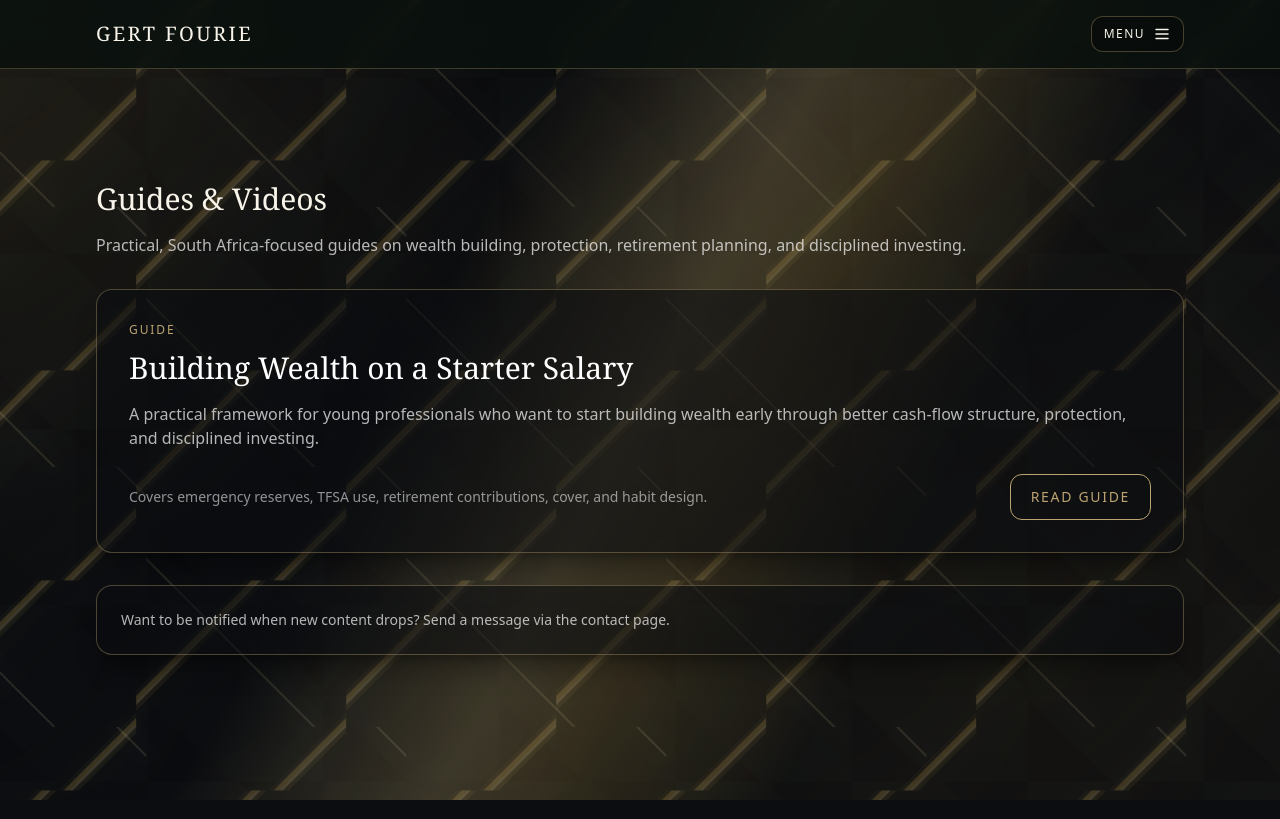
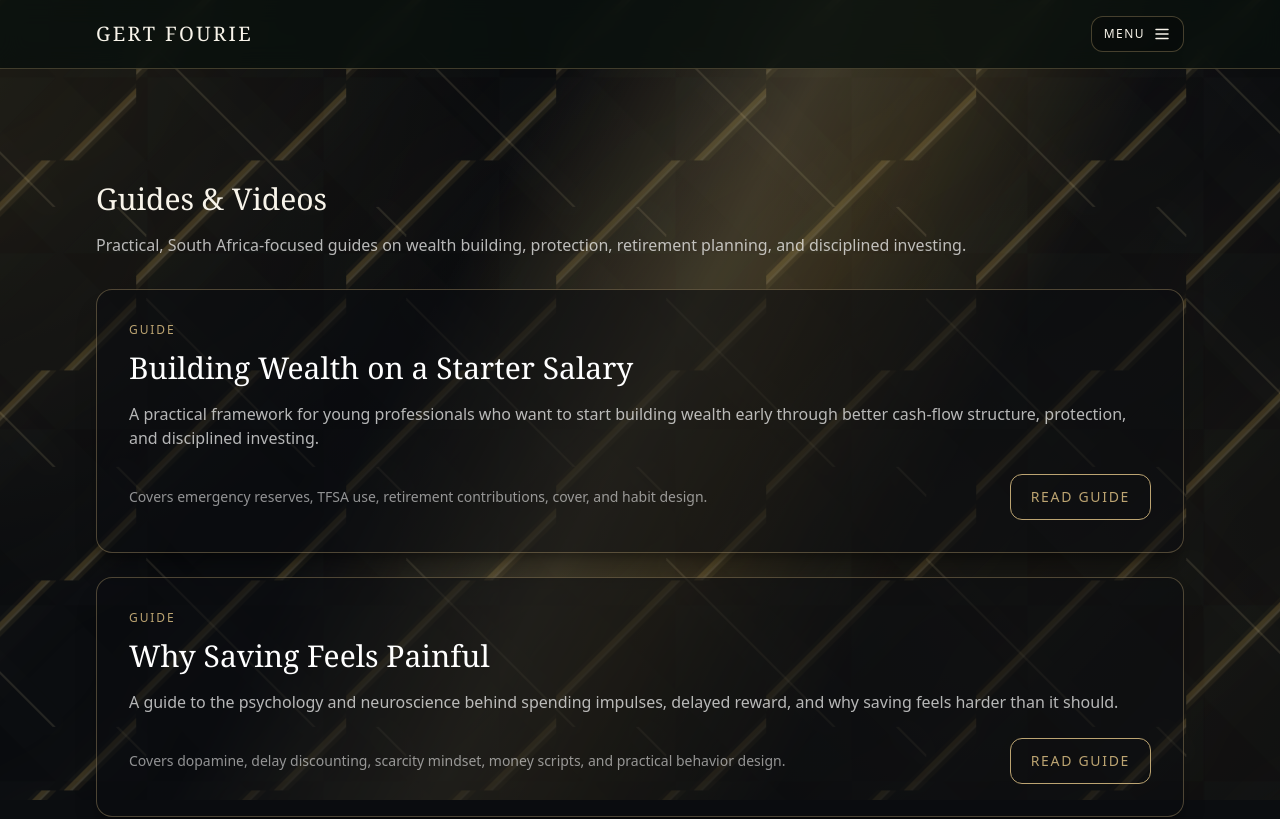
Before and after one commit to Beastslayer2600/fortitudo-studio-multipage, a Next.js app: page /guides in a window 1280 px wide. Shown: the top 819 px of the page. Built offline with nearby package versions, Linux system fonts and the light colour scheme.

Commit message:
Saving is painful guide

```diff
--- a/app/(site)/guides/page.tsx
+++ b/app/(site)/guides/page.tsx
@@ -4,6 +4,25 @@ import Link from "next/link";
 export const metadata: Metadata = {
   title: "Guides & Videos",
 };
+
+const guides = [
+  {
+    title: "Building Wealth on a Starter Salary",
+    description:
+      "A practical framework for young professionals who want to start building wealth early through better cash-flow structure, protection, and disciplined investing.",
+    coverage:
+      "Covers emergency reserves, TFSA use, retirement contributions, cover, and habit design.",
+    href: "/guides/building-wealth-on-a-starter-salary",
+  },
+  {
+    title: "Why Saving Feels Painful",
+    description:
+      "A guide to the psychology and neuroscience behind spending impulses, delayed reward, and why saving feels harder than it should.",
+    coverage:
+      "Covers dopamine, delay discounting, scarcity mindset, money scripts, and practical behavior design.",
+    href: "/guides/why-saving-feels-painful",
+  },
+] as const;
 
 export default function Guides() {
   return (
@@ -17,29 +36,23 @@ export default function Guides() {
           planning, and disciplined investing.
         </p>
 
-        <div className="mt-8">
-          <article className="surface p-6 sm:p-8">
+        <div className="mt-8 space-y-6">
+          {guides.map((guide) => (
+            <article key={guide.href} className="surface p-6 sm:p-8">
               <p className="text-xs uppercase tracking-[0.16em] text-[var(--gold)]">Guide</p>
-            <h2 className="mt-3 font-serif text-2xl text-white sm:text-3xl">
-              Building Wealth on a Starter Salary
-            </h2>
-            <p className="mt-4 text-white/70">
-              A practical framework for young professionals who want to start building wealth early
-              through better cash-flow structure, protection, and disciplined investing.
-            </p>
+              <h2 className="mt-3 font-serif text-2xl text-white sm:text-3xl">{guide.title}</h2>
+              <p className="mt-4 text-white/70">{guide.description}</p>
               <div className="mt-6 flex flex-col gap-4 sm:flex-row sm:items-center sm:justify-between">
-              <p className="text-sm text-white/55">
-                Covers emergency reserves, TFSA use, retirement contributions, cover, and habit
-                design.
-              </p>
+                <p className="text-sm text-white/55">{guide.coverage}</p>
                 <Link
-                href="/guides/building-wealth-on-a-starter-salary"
+                  href={guide.href}
                   className="inline-flex items-center justify-center rounded-xl border border-[var(--gold)] px-5 py-3 text-sm tracking-[0.12em] uppercase text-[var(--gold)] transition-colors hover:bg-[var(--gold)] hover:text-[#0B0D10]"
                 >
                   Read guide
                 </Link>
               </div>
             </article>
+          ))}
         </div>
 
         <div className="mt-8 surface p-6">
```
Lines whose indentation alone changed are shown as unchanged.
